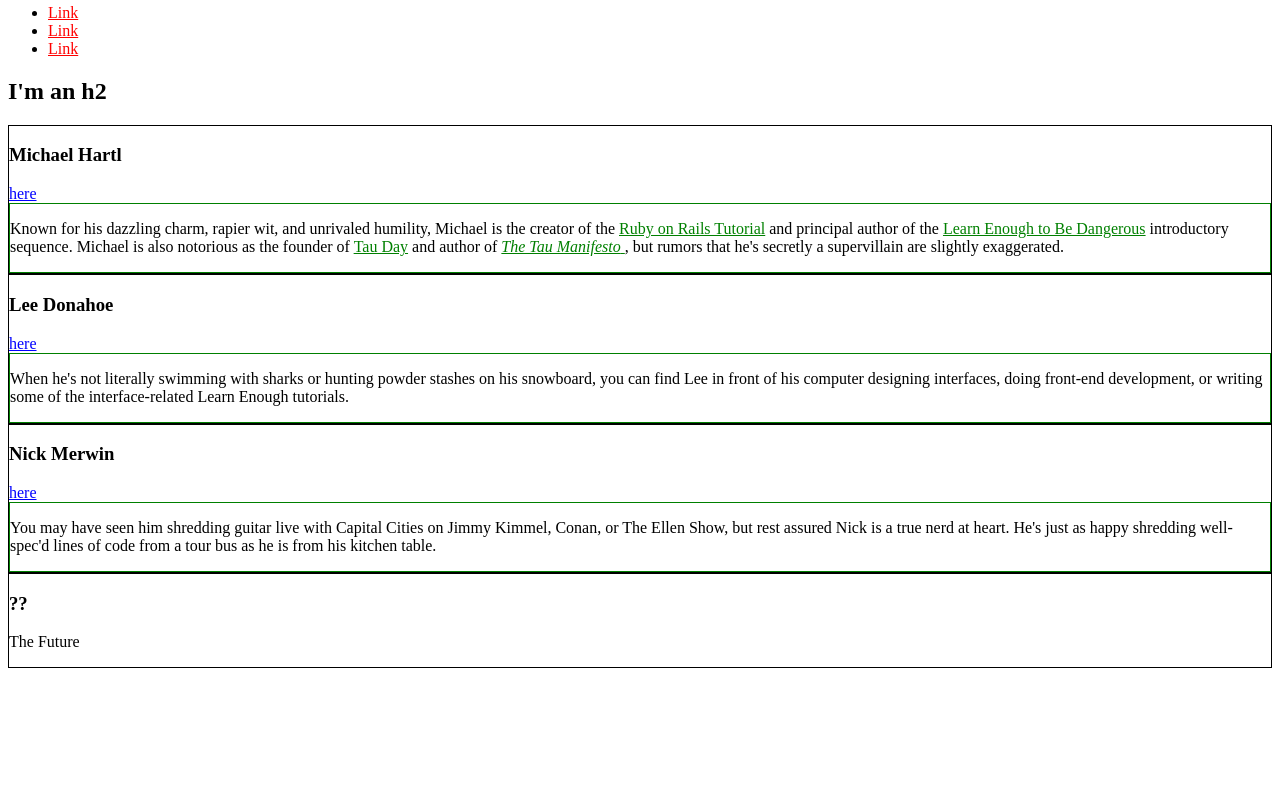
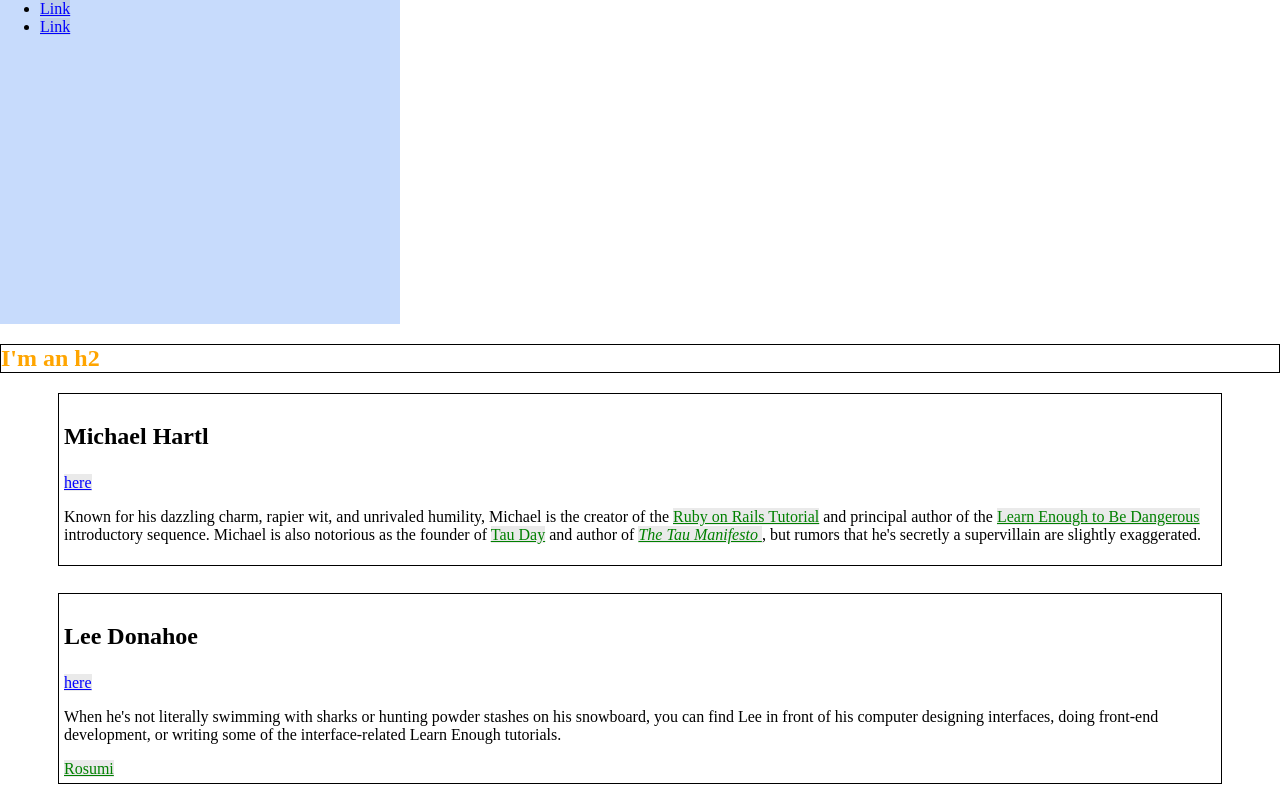
Before and after one commit to gitvar/layout_website, a plain HTML site: page index.html in a window 1280 px wide. Shown: the part 76-863 px from the top of the page. Before the commit the page ends 800 px from the top, so only its background shows below. Drawn offline with Linux system fonts and the light colour scheme.

Commit message:
Up to and including section 3.7 - vw and vh

```diff
--- a/index.html
+++ b/index.html
@@ -4,45 +4,81 @@
     <title>Test Page: Don't Panic</title>
     <meta charset="utf-8">
     <style>
-
       /*GLOBAL STYLES*/
+      html body {
+        margin: 0;
+        padding: 0;
+        font-size: 16px;
+      }
+      h1 {
+        margin-top: 0;
+      }
       a {
-        color: red;
+        color: #f00;
+        background: rgba(150, 150, 150, 0.2);
       }
-      div {
-        border: 1px solid green;
+      /*HERO STYLES*/
+      .full-hero {
+        background-color: #c7dbfc;
+        height: 50vh;
+        width: 50vh;
+        /*margin: auto;*/
       }
+      .hero-home {}
       /*SOCIAL STYLES*/
       .social-link {
-        color: blue;
+        color: #00f;
+        /*blue;*/
       }
       .social-heading {
-        color: orange;
+        color: #ffa500;
+        /*orange;*/
+        border: 1px solid black;
       }
 
       /*BIO STYLES*/
+      .bio-wrapper {
+        width: 100%;
+        font-size: 24px;
+      }
       .bio-box {
         border: 1px solid black;
+        width: 90%;
+        margin: auto;
+        font-size: 1rem;
+        padding: 5px;
+      }
+      .bio-box h3 {
+        font-size: 1.5em;
+      }
+      .bio-copy {
+        font-size: 1em;
       }
       .bio-copy a {
-        color: green;
+        color: #008000;
+        /*green;*/
       }
     </style>
   </head>
   <body>
-    <h1 class="social-heading">I'm an h1</h1>
+    <div class="full-hero hero-home">
+      <h1>I'm an h1</h1>
+      <div>
         <ul>
           <li>
-        <a href="http://example.com">Link</a>
+            <a href="http://example.com" class="social-link">Link</a>
           </li>
           <li>
-        <a href="http://example.com">Link</a>
+            <a href="http://example.com" class="social-link">Link</a>
           </li>
           <li>
-        <a href="http://example.com">Link</a>
+            <a href="http://example.com" class="social-link">Link</a>
           </li>
         </ul>
-    <h2>I'm an h2</h2>
+      </div>
+    </div>
+    <h2 class="social-heading">I'm an h2</h2>
+    <div class="bio-wrapper">
       <div class="bio-box">
         <h3>Michael Hartl</h3>
         <a href="http://twitter.com/mhartl" class="social-link">here</a>
@@ -62,6 +98,8 @@
           </p>
         </div>
       </div>
+      <br>
+
       <div class="bio-box">
         <h3>Lee Donahoe</h3>
         <a href="https://twitter.com/leedonahoe" class="social-link">here</a>
@@ -69,8 +107,11 @@
           <p>
             When he's not literally swimming with sharks or hunting powder stashes on his snowboard, you can find Lee in front of his computer designing interfaces, doing front-end development, or writing some of the interface-related Learn Enough tutorials.
           </p>
+          <a href="www.rosumi.co.za">Rosumi</a>
         </div>
       </div>
+      <br>
+
       <div class="bio-box">
         <h3>Nick Merwin</h3>
         <a href="https://twitter.com/nickmerwin" class="social-link">here</a>
@@ -81,11 +122,14 @@
           </p>
         </div>
       </div>
+      <br>
+
       <div class="bio-box">
         <h3>??</h3>
         <p>
           The Future
         </p>
       </div>
+    </div>
   </body>
 </html>
```
Lines whose indentation alone changed are shown as unchanged.
